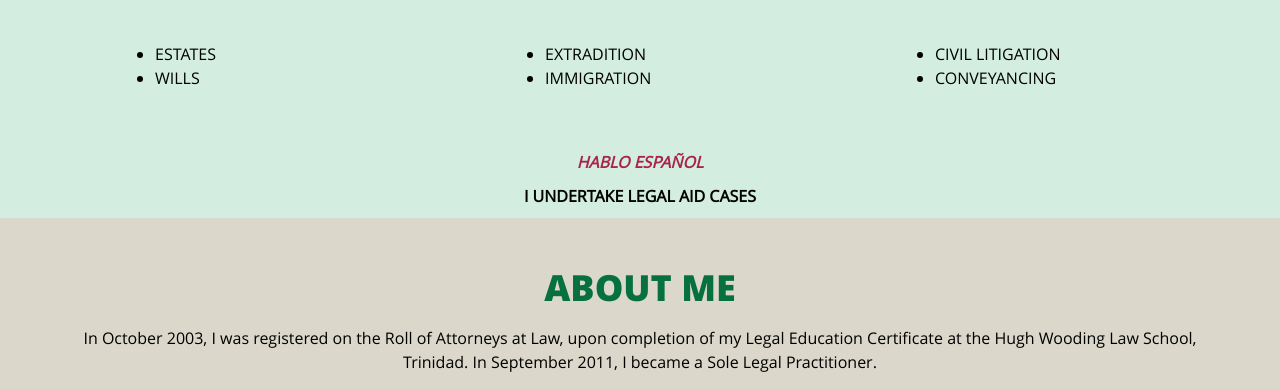
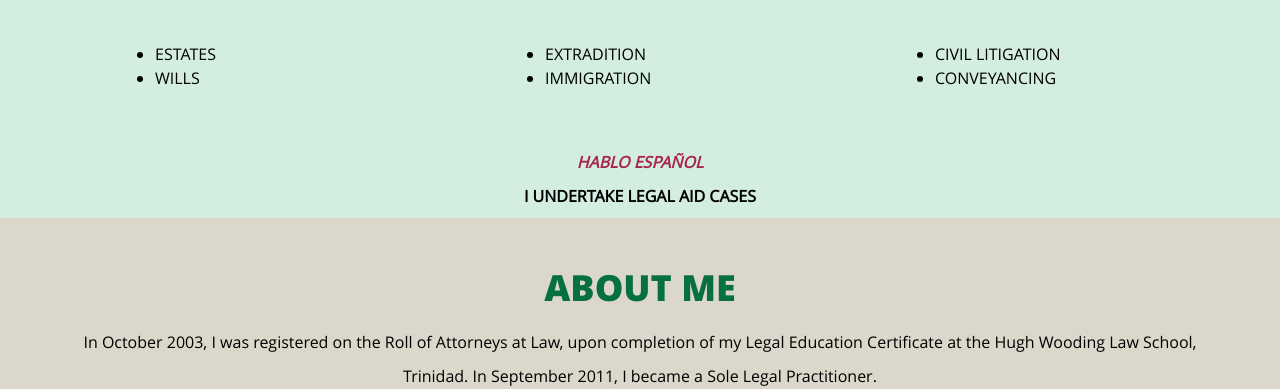
Before and after one commit to richardstufff/quincy, a plain HTML site: page index.html in a window 1280 px wide. Shown: the part 563-952 px from the top of the page. Drawn offline with Linux system fonts and the light colour scheme.

Commit message:
Update index.html

```diff
--- a/index.html
+++ b/index.html
@@ -135,7 +135,7 @@
 <div class="row">
 <div class="col-sm-12">
 <h1  style="margin: 0px;" >About Me</h1>
-<p style="text-align: center;     ">In October 2003, I was registered on the Roll of Attorneys at Law, upon completion of my Legal Education Certificate at the Hugh Wooding Law School, Trinidad. In September 2011, I became a Sole Legal Practitioner.
+<p style="text-align: center; line-height: 2.1em;    ">In October 2003, I was registered on the Roll of Attorneys at Law, upon completion of my Legal Education Certificate at the Hugh Wooding Law School, Trinidad. In September 2011, I became a Sole Legal Practitioner.
 </p>
 
 <p style="text-align: center;"></p>
```
